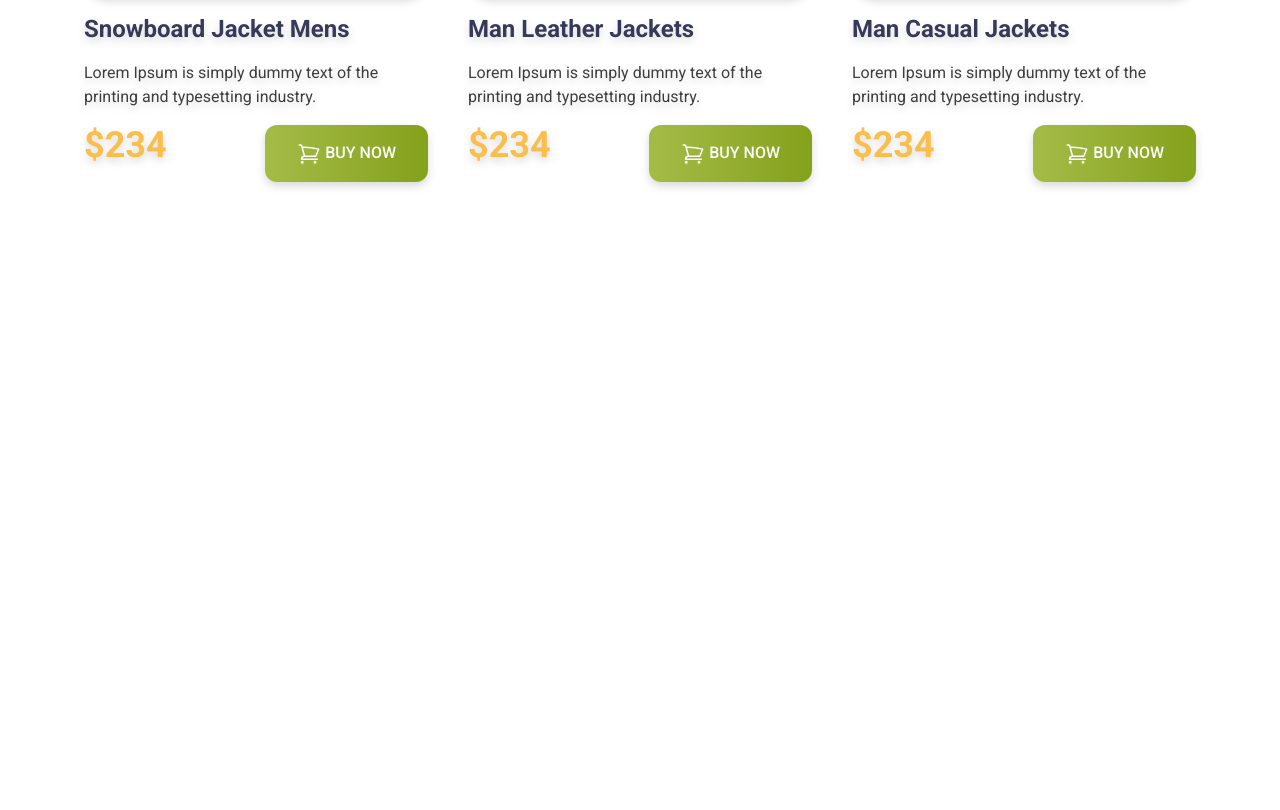
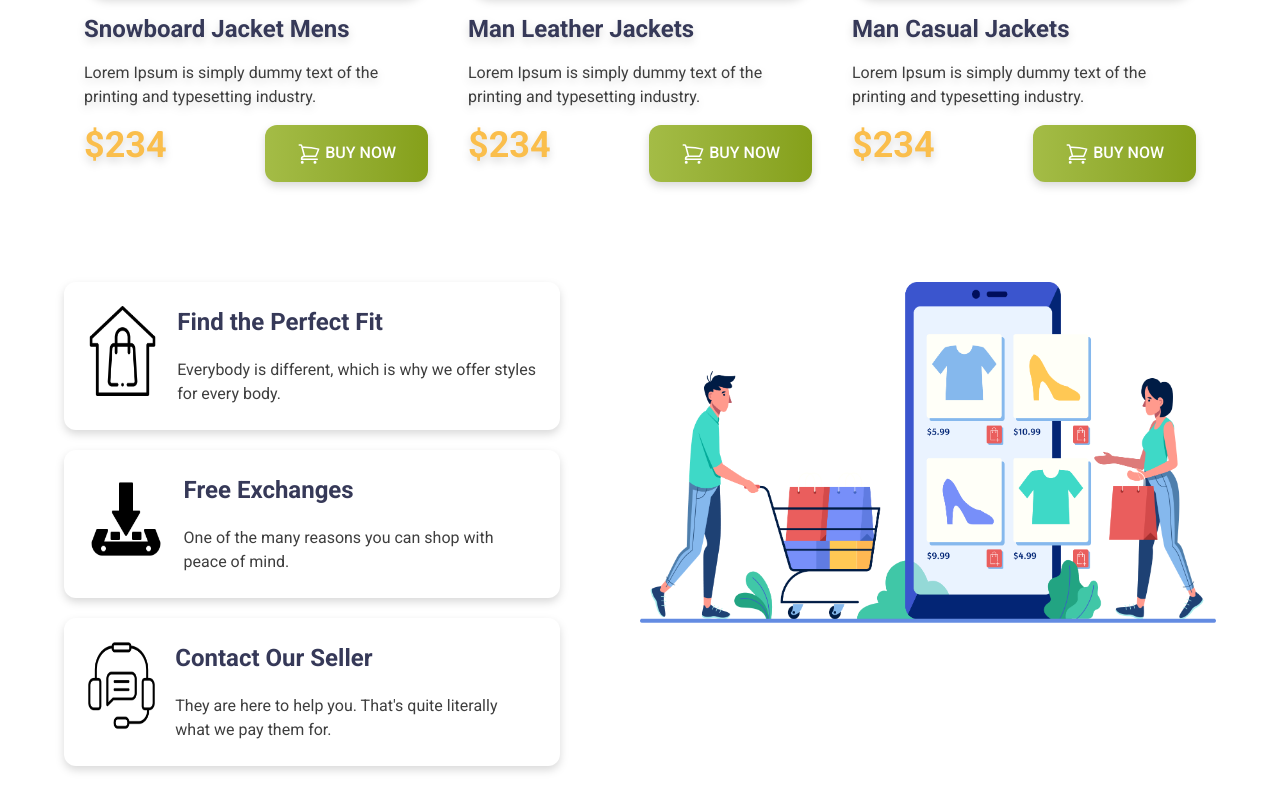
Before and after one commit to prodip36/penguin-fashion-tailwind, a plain HTML site: page index.html in a window 1280 px wide. Shown: the part 1699-2509 px from the top of the page. Before the commit the page ends 1949 px from the top, so only its background shows below. Drawn offline with nearby package versions, Linux system fonts and the light colour scheme.

Commit message:
last section added

```diff
--- a/index.html
+++ b/index.html
@@ -179,6 +179,43 @@
 
             </div>
           </section>
+          <!-- Last section -->
+           <section class="my-20">
+            <div class="grid md:grid-cols-1 space-x-20 lg:grid-cols-2">
+              <div class="space-y-5">
+                <!-- query-1 -->
+                <div class="flex justify-between drop-shadow-lg bg-[#FFFFFF] p-6 space-x-5 rounded-xl">
+                  <div><img class="w-auto h-[90px]" src="./images/shopping1.png" alt=""></div>
+                  <div class="space-y-5">
+                    <h3 class="font-bold text-[#363958] text-2xl">Find the Perfect Fit</h3>
+                    <p class="text-base text-[#3E3E3E]">Everybody is different, which is why we
+                      offer styles for every body.</p>
+                  </div>
+                </div>
+             <!-- query-2 -->
+             <div class="flex justify-between drop-shadow-lg bg-[#FFFFFF] p-6 space-x-5 rounded-xl">
+              <div><img class="w-auto h-[90px]" src="./images/download.png" alt=""></div>
+              <div class="space-y-5">
+                <h3 class="font-bold text-[#363958] text-2xl">Free Exchanges</h3>
+                <p class="text-base text-[#3E3E3E]">One of the many reasons you can shop
+                  with peace of mind.</p>
+              </div>
+            </div>
+             <!-- query-3 -->
+             <div class="flex justify-between drop-shadow-lg bg-[#FFFFFF] p-6 space-x-5 rounded-xl">
+              <div><img class="w-auto h-[90px]" src="./images/customer-service.png" alt=""></div>
+              <div class="space-y-5">
+                <h3 class="font-bold text-[#363958] text-2xl">Contact Our Seller</h3>
+                <p class="text-base text-[#3E3E3E]">They are here to help you. That's quite
+                  literally what we pay them for.</p>
+              </div>
+            </div>
+              </div>
+              <div>
+                <img class="size-fit" src="./images/shopping.png" alt="">
+              </div>
+            </div>
+           </section>
     </main>
     <footer>
 
```
Also changed, not shown: images/customer-service.png (added), images/download.png (added), images/shopping1.png (added).
